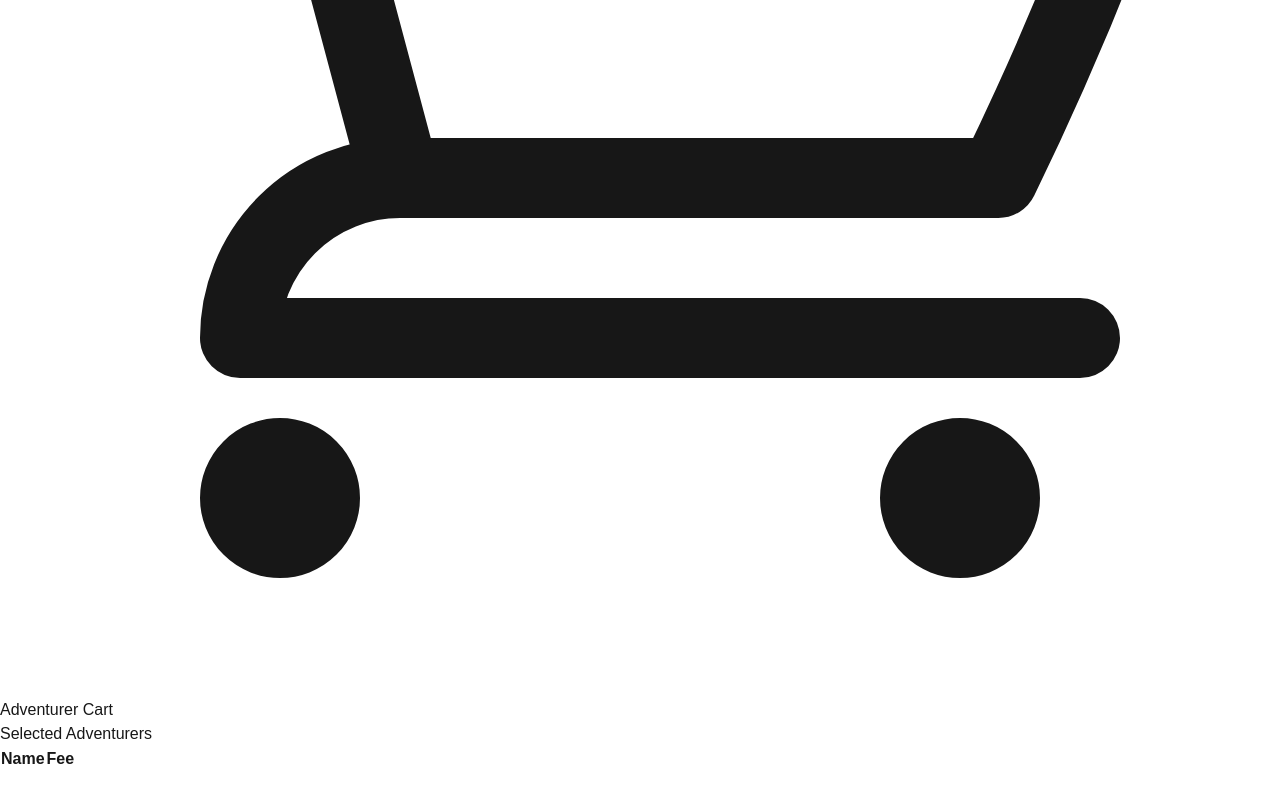
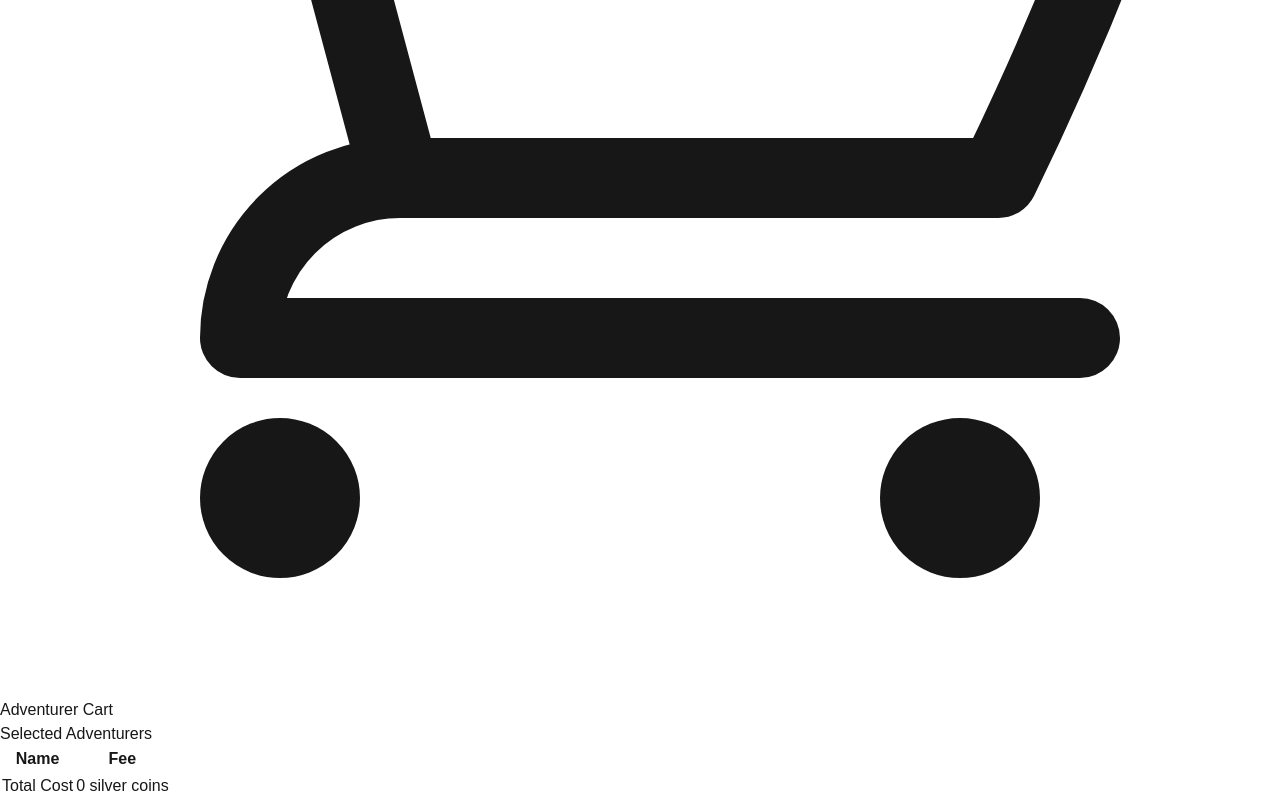
Before and after one commit to jarmbrust/hire-an-adventurer, a Next.js app: page /cart in a window 1280 px wide. Shown: the part 3214-4014 px from the top of the page. Before the commit the page ends 3986 px from the top, so only its background shows below. Built offline with nearby package versions, Linux system fonts and the light colour scheme.

Commit message:
total row

```diff
--- a/src/app/cart/page.tsx
+++ b/src/app/cart/page.tsx
@@ -30,6 +30,14 @@ const CartPage = () => {
               </td>
             </tr>
           ))}
+          <tr className="font-bold">
+            <td className="border px-4 py-2">
+              <td>Total Cost</td>
+            </td>
+            <td className="border px-4 py-2">
+              {selectedAdventurers.reduce((acc, adventurer) => acc + parseInt(adventurer.fee), 0)}  silver coins
+            </td>
+          </tr>
         </tbody>
       </table>
     </>
```
